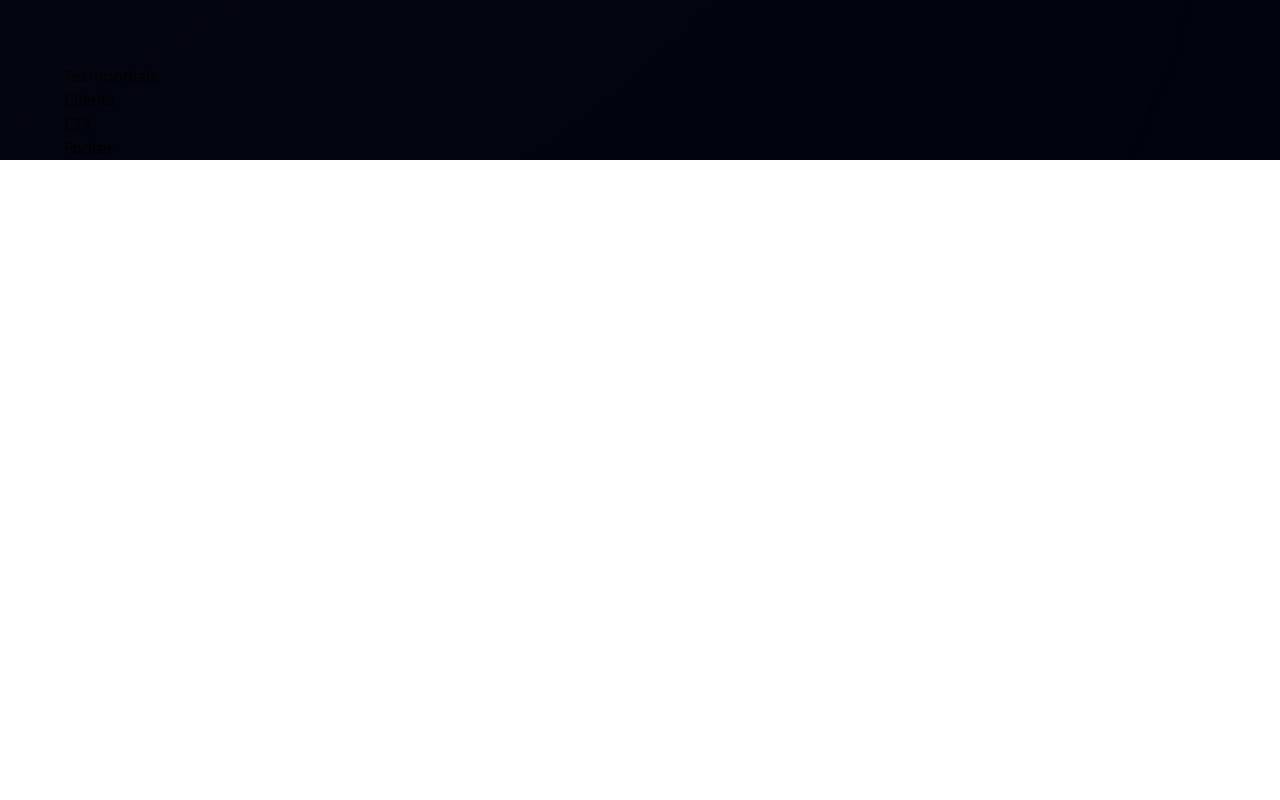
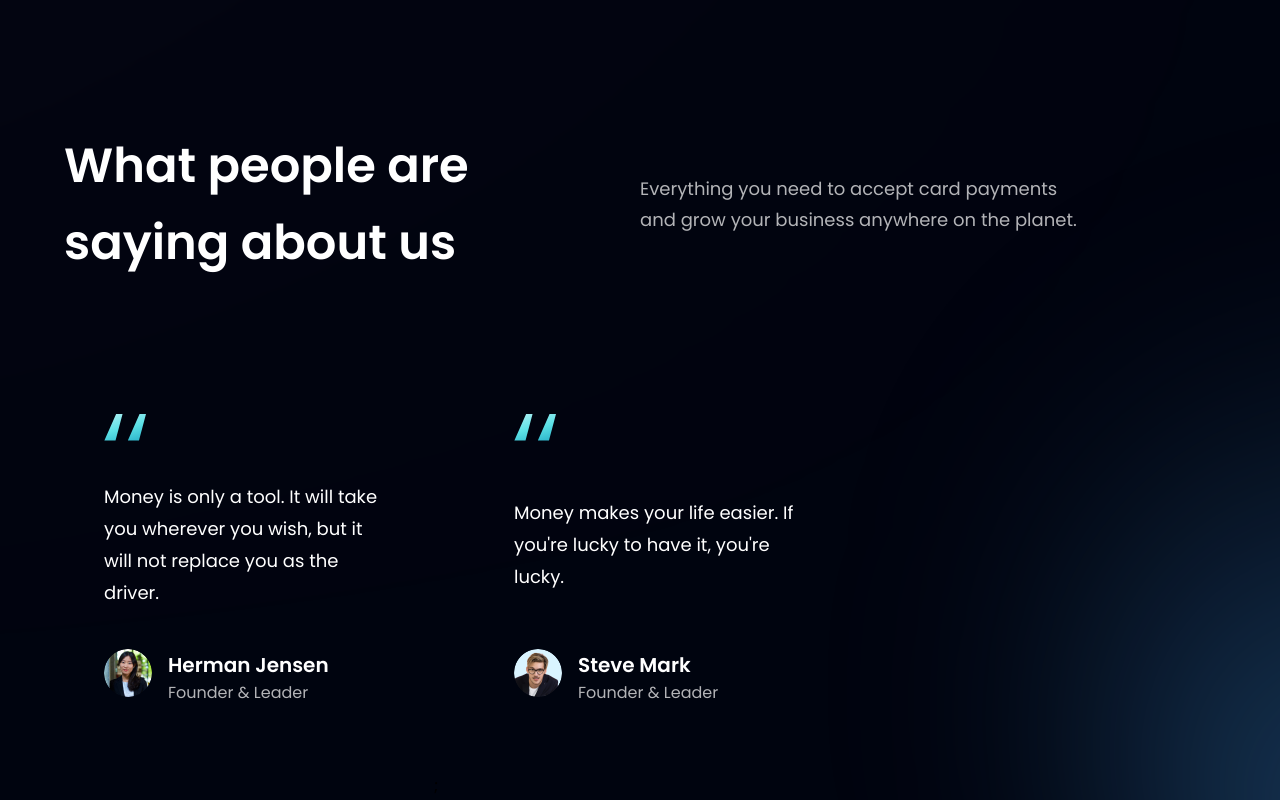
Before and after one commit to TylerRJefferson/bank_app, a React (Vite) app: page / in a window 1280 px wide. Shown: the part 2740-3540 px from the top of the page. Before the commit the page ends 2900 px from the top, so only its background shows below. Built offline with nearby package versions, Linux system fonts and the light colour scheme.

Commit message:
testimonials section displayed

```diff
--- a/src/components/FeedbackCard.jsx
+++ b/src/components/FeedbackCard.jsx
@@ -1,9 +1,19 @@
-import React from 'react'
+import { quotes } from "../assets";
 
-const FeedbackCard = () => {
-  return (
-    <div>FeedbackCard</div>
-  )
-}
+const FeedbackCard = ({ content, name, title, img }) => (
+  <div className="flex justify-between flex-col px-10 py-12 rounded-[20px] max-w-[370px] md:mr-10 sm:mr-5 mr-0 my-5 feedback-card">
+    <img src={quotes} alt="double_quotes" className="w-[42px] h-[27px] object-contain" />
+    <p className="font-poppins font-normal text-[18px] leading-[32px] text-white my-10">{content}</p>
 
-export default FeedbackCard
+    <div className="flex flex-row">
+      <img src={img} alt={name} className="w-[48px] h-[48px] rounded-full" />
+
+      <div className="flex flex-col ml-4">
+        <h4 className="font-poppins font-semibold text-[20px] leading-[32px] text-white">{name}</h4>
+        <p className="font-poppins font-normal text-[16px] leading-[24px] text-dimWhite">{title}</p>
+      </div>
+    </div>
+  </div>
+);
+
+export default FeedbackCard;
--- a/src/components/Testimonials.jsx
+++ b/src/components/Testimonials.jsx
@@ -1,9 +1,24 @@
-import React from 'react'
+import { feedback } from "../constants";
+import styles from "../style";
+import FeedbackCard from "./FeedbackCard";
 
-const Testimonials = () => {
-  return (
-    <div>Testimonials</div>
-  )
-}
+const Testimonials = () => (
+  <section id="clients" className={`${styles.paddingY} ${styles.flexCenter} flex-col relative`}>
+    <div className="absolute z-[0] w-[60%] h-[60%] -right-[50%] rounded-full blue__gradient"/>
 
-export default Testimonials
+    <div className="w-full flex justify-between items-center md:flex-row flex-col sm:mb-16 mb-6 relative z-[1]">
+      <h1 className={styles.heading2}>What people are <br className="sm:block hidden" /> saying about us</h1>
+      <div className="w-full md:mt-0 mt-6">
+        <p className={`${styles.paragraph} text-left max-w-[450px]`}>Everything you need to accept card payments and grow your business anywhere on the planet.</p>
+      </div>
+    </div>
+
+    <div className="flex flex-wrap sm:justify-start justify-center w-full feedback-container relative z-[1]">
+      {feedback.map((card) => (
+        <FeedbackCard key={card.id} {...card}/>
+      ))};
+    </div>
+  </section>
+);
+
+export default Testimonials;
```
